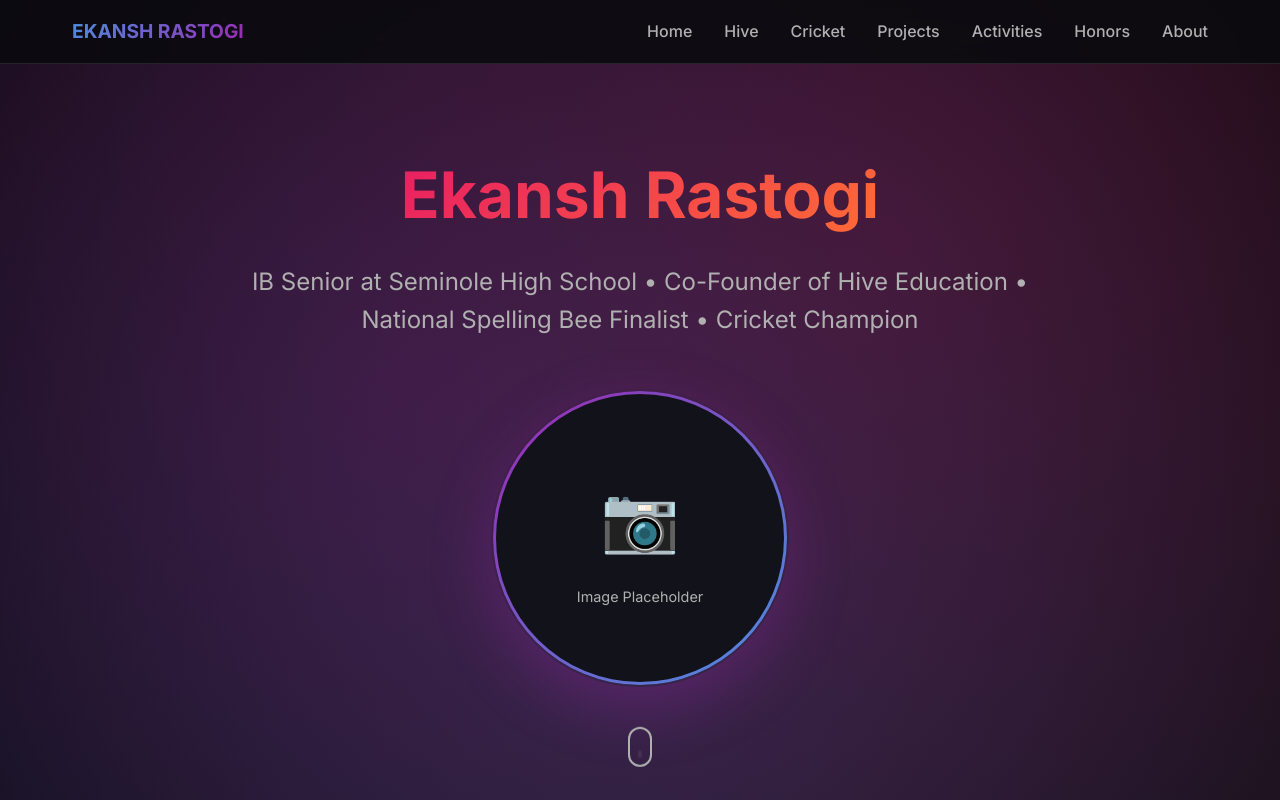
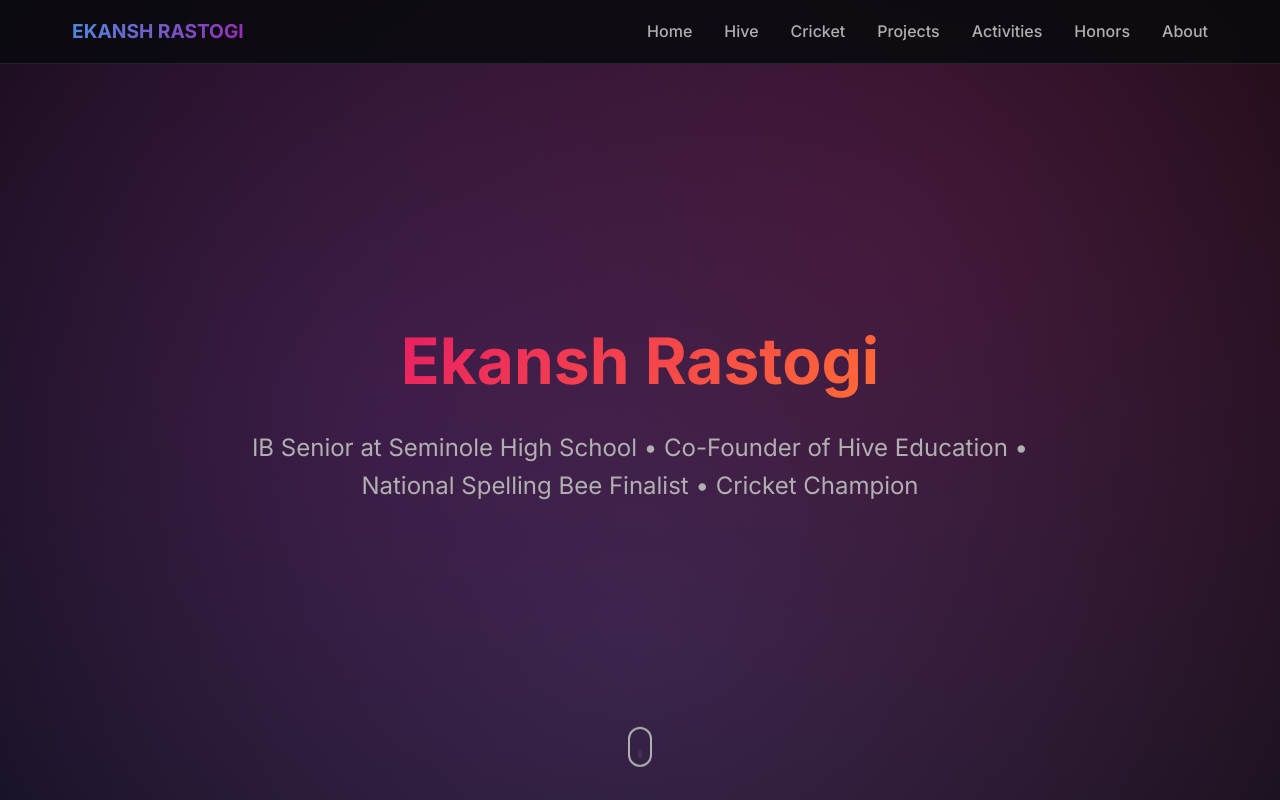
Before and after one commit to Akr1040317/ekanshPortfolio, a React (Create React App) app: page / in a window 1280 px wide. Shown: the top 800 px of the page. Built offline with nearby package versions, Linux system fonts and the light colour scheme.

Commit message:
Remove hero image placeholder and ekanshFinal.png file

```diff
--- a/src/components/Hero.jsx
+++ b/src/components/Hero.jsx
@@ -8,12 +8,6 @@ const Hero = () => {
           <span className="gradient-text">Ekansh Rastogi</span>
         </h1>
         <p className="hero-subtitle">IB Senior at Seminole High School • Co-Founder of Hive Education • National Spelling Bee Finalist • Cricket Champion</p>
-        <div className="hero-image-placeholder">
-          <div className="placeholder-content">
-            <span>📷</span>
-            <p>Image Placeholder</p>
-          </div>
-        </div>
       </div>
       <div className="scroll-indicator">
         <div className="mouse"></div>
```
